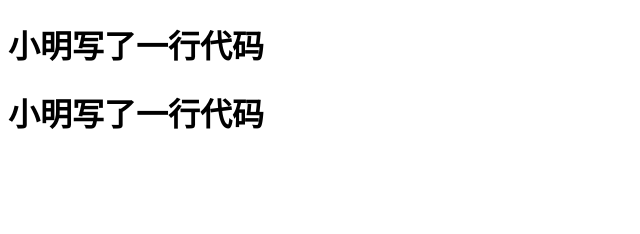
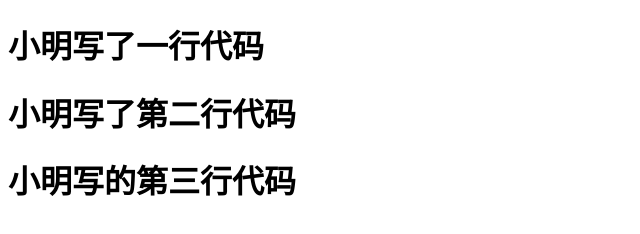
Before and after one commit to wylgh/test1, a plain HTML site: page index.html in a window 1280 px wide. Shown: the whole page, without its empty margins (0-640 px from the left). Drawn offline with Linux system fonts and the light colour scheme.

Commit message:
第二次提交

```diff
--- a/index.html
+++ b/index.html
@@ -6,6 +6,7 @@
 </head>
 <body>
 	<h1>小明写了一行代码</h1>
-	<h1>小明写了一行代码</h1>
+	<h1>小明写了第二行代码</h1>
+	<h1>小明写的第三行代码</h1>
 </body>
 </html>
```
